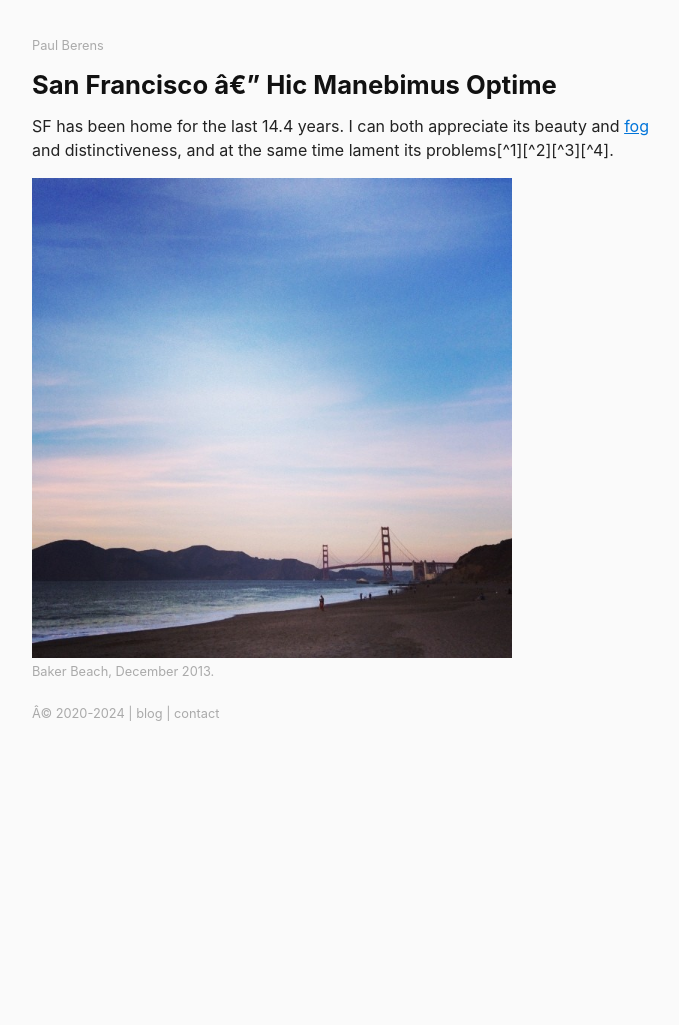
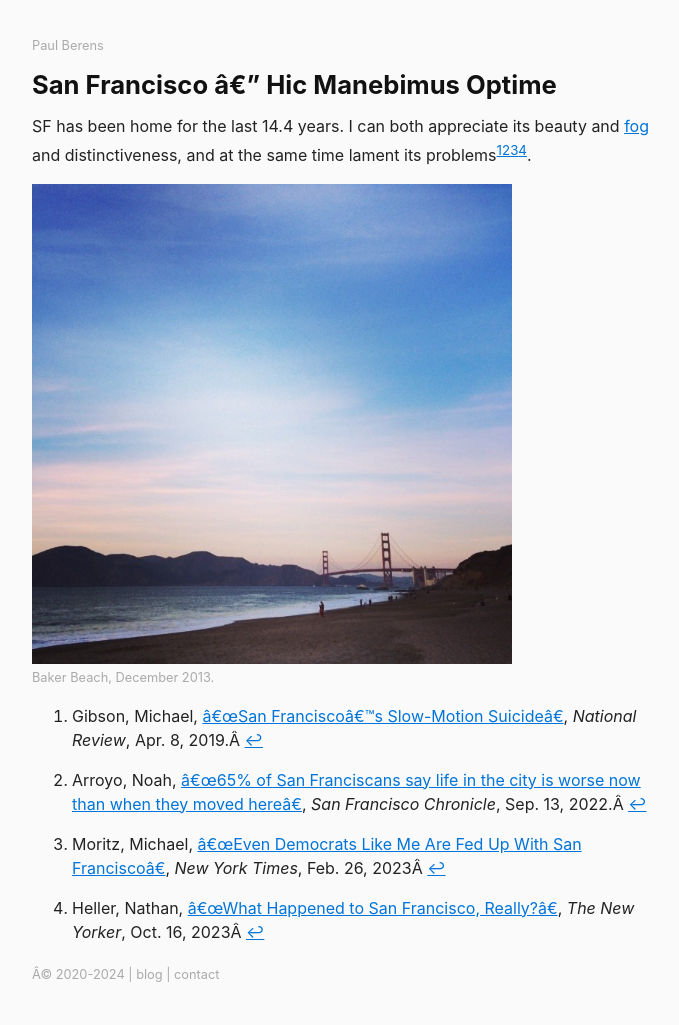
Before and after one commit to berensp/berensp.github.io, a Jekyll site: the page built from pages/places/sf.md, in a window 1280 px wide. Shown: the whole page, without its empty margins (288-967 px from the left). Built offline with Jekyll 4.4.1, drawn with Linux system fonts in a browser that asks for light colours; a script that is not in the unit is left out; before the commit the page ends 900 px from its top, so only the background shows below that.

Commit message:
Update sf.md

```diff
--- a/pages/places/sf.md
+++ b/pages/places/sf.md
@@ -9,3 +9,8 @@ SF has been home for the last <span id="TimeinSF"></span>. I can both appreciate
 
 ![Golden Gate Bridge from Baker Beach](/assets/og/ggb.baker.jpg)
 <span class="muted small">Baker Beach, December 2013.</span>
+
+[^1]: Gibson, Michael, <a href="https://www.nationalreview.com/2019/04/san-francisco-decline-failed-government-policies/" target="_blank">"San Francisco's Slow-Motion Suicide"</a>, *National Review*, Apr. 8, 2019.
+[^2]: Arroyo, Noah, <a href="https://www.sfchronicle.com/sf/article/sfnext-poll-decline-17436506.php" target="_blank">"65% of San Franciscans say life in the city is worse now than when they moved here"</a>, *San Francisco Chronicle*, Sep. 13, 2022.
+[^3]: Moritz, Michael, <a href="https://www.nytimes.com/2023/02/26/opinion/san-francisco-democrats-board-of-supervisors.html" target="_blank">"Even Democrats Like Me Are Fed Up With San Francisco"</a>, *New York Times*, Feb. 26, 2023
+[^4]: Heller, Nathan, <a href="https://www.newyorker.com/magazine/2023/10/23/what-happened-to-san-francisco-really" target="_blank">"What Happened to San Francisco, Really?"</a>, *The New Yorker*, Oct. 16, 2023
```
